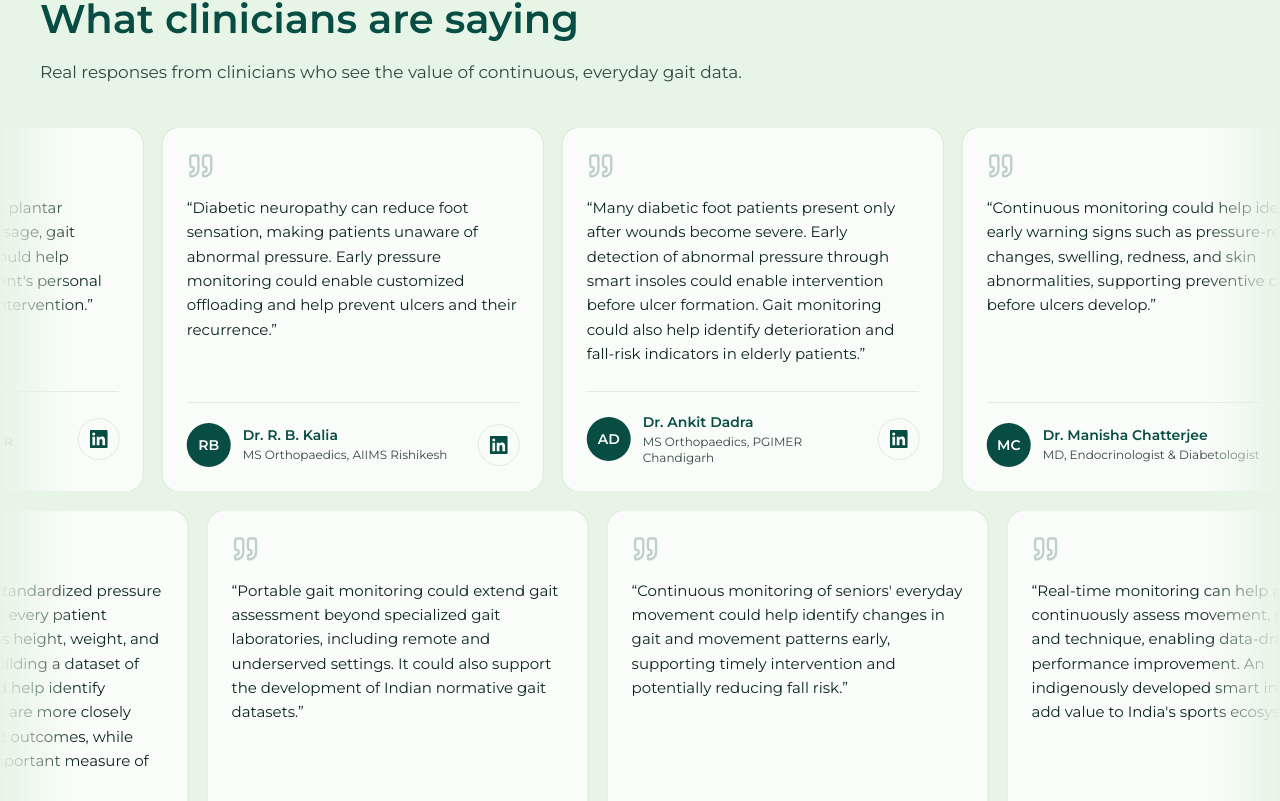
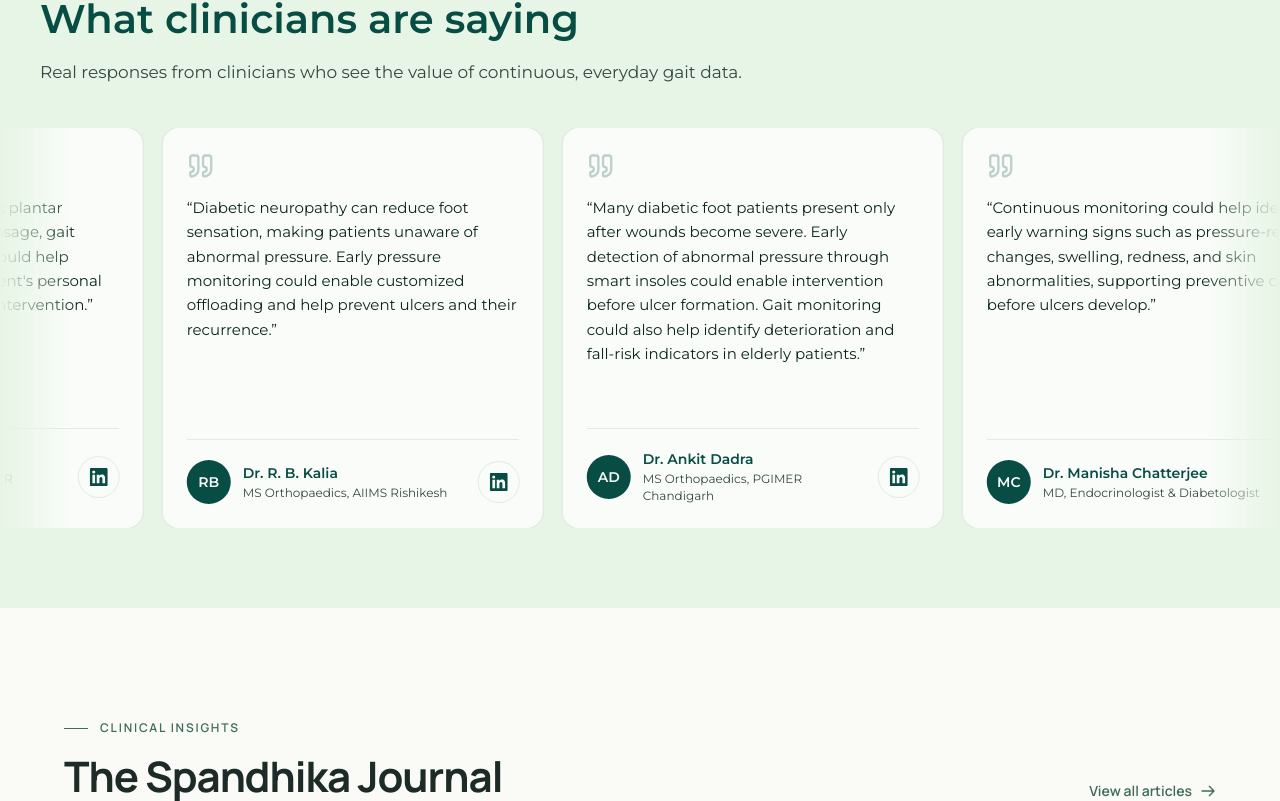
Before and after one commit to spandhikaorthotics/spandhika-orthotics, a Next.js app: page / in a window 1280 px wide. Shown: the part 4879-5680 px from the top of the page. Built offline with nearby package versions, Linux system fonts and the light colour scheme; no server answers.

Commit message:
style: show testimonials in a single scrolling row

```diff
--- a/src/components/ui/Testimonials.tsx
+++ b/src/components/ui/Testimonials.tsx
@@ -90,9 +90,6 @@ const testimonials: Testimonial[] = [
       "There is currently no standardized pressure threshold applicable to every patient because factors such as height, weight, and body structure vary. Building a dataset of 200–300 patients could help identify consistent metrics that are more closely associated with patient outcomes, while comfort remains an important measure of effectiveness.",
   },
 ];
-
-const rowA = testimonials.slice(0, 6);
-const rowB = testimonials.slice(6);
 
 function initials(name: string) {
   return name
@@ -200,9 +197,8 @@ export default function Testimonials() {
         </p>
       </div>
 
-      <div className="mt-10 flex flex-col gap-5">
-        <MarqueeRow items={rowA} duration="70s" />
-        <MarqueeRow items={rowB} duration="80s" reverse />
+      <div className="mt-10">
+        <MarqueeRow items={testimonials} duration="140s" />
       </div>
     </section>
   );
```
